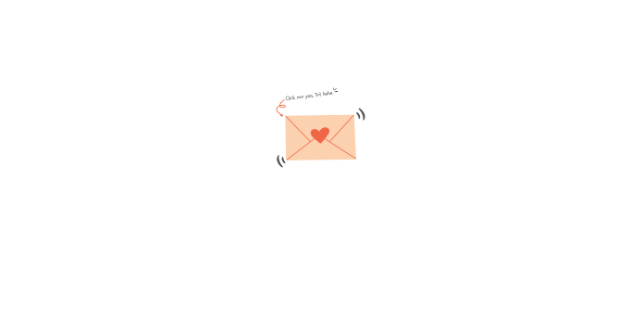
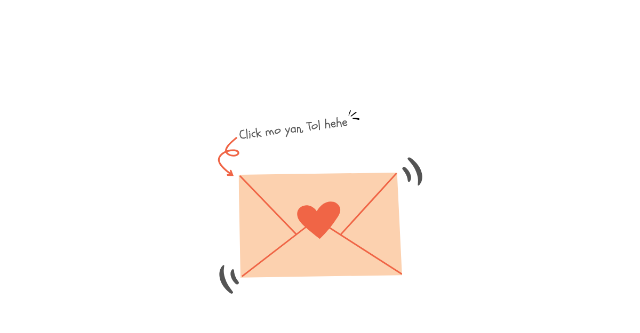
Before and after one commit to kyroijijadas/loveydap, a plain HTML site: page index.html in a window 1280 px wide. Shown: the part 97-430 px from the top of the page, without its empty margins (319-959 px from the left). Drawn offline with nearby package versions, Linux system fonts and the light colour scheme.

Commit message:
Update index.html

```diff
--- a/index.html
+++ b/index.html
@@ -10,8 +10,8 @@
 
 <style>
     .envelope {
-        width: 300px;
-        height: 250px;
+        width: 80%;
+        height: 400px;
         background: url('img/card.png') no-repeat center center;
         background-size: cover;
         cursor: pointer;
```
